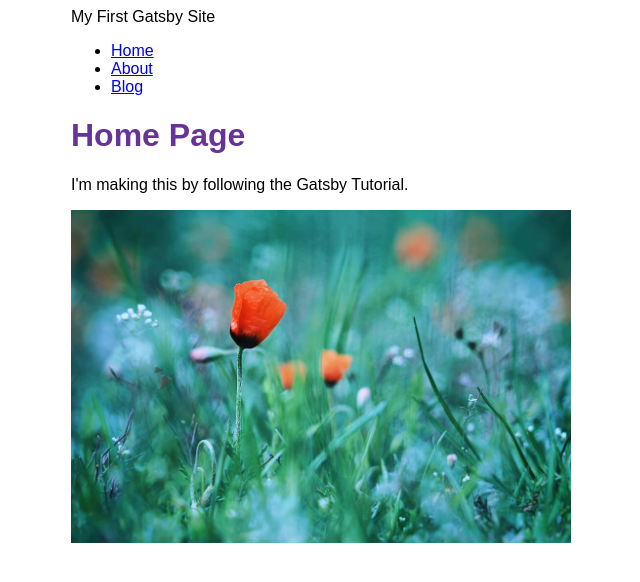
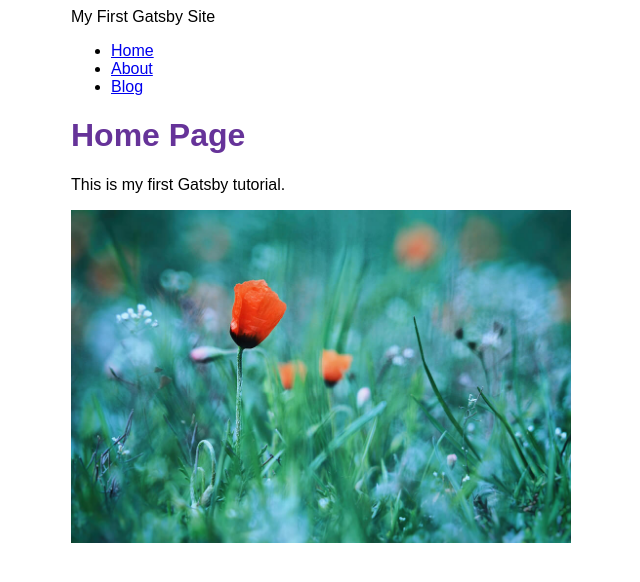
Before and after one commit to ewolf655/my-first-gatsby-site, a Gatsby site: page / in a window 1280 px wide. Shown: the whole page, without its empty margins (319-959 px from the left). Built offline with nearby package versions, Linux system fonts and the light colour scheme; Gatsby itself is replaced by a stand-in of ours.

Commit message:
check project

```diff
--- a/src/pages/index.js
+++ b/src/pages/index.js
@@ -6,7 +6,7 @@ import Seo from '../components/seo'
 const IndexPage = () => {
   return (
     <Layout pageTitle="Home Page">
-      <p>I'm making this by following the Gatsby Tutorial.</p>
+      <p>This is my first Gatsby tutorial.</p>
       <StaticImage
         alt="flower"
         src="../images/flower.jpg"
```
